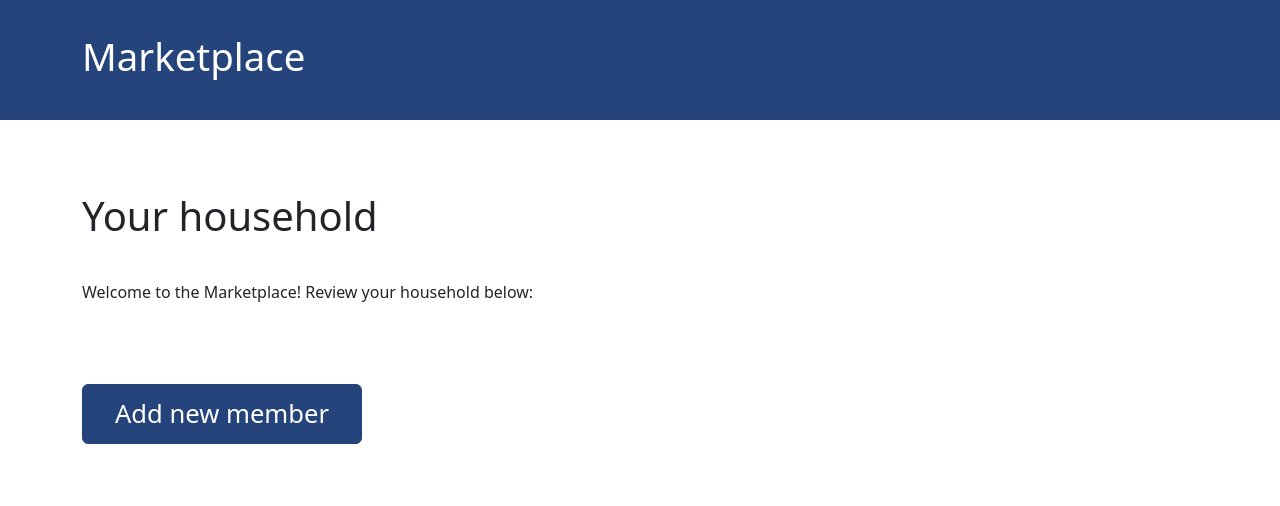
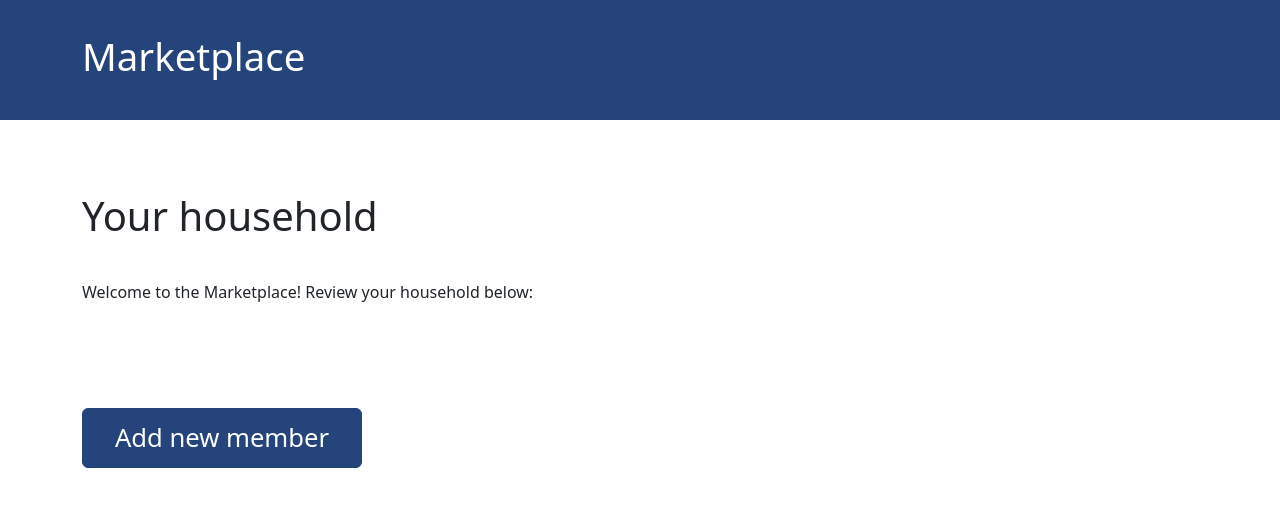
Before and after one commit to mqwebst2/nava-take-home-exercise, a React (Vite) app: page / in a window 1280 px wide. Shown: the top 506 px of the page. Built offline with nearby package versions, Linux system fonts and the light colour scheme; the HTML template or start-up script is replaced by a standard one.

Commit message:
added card Stack padding

```diff
--- a/src/App.jsx
+++ b/src/App.jsx
@@ -42,7 +42,11 @@ export default function App() {
         <p className='m-0'>
           Welcome to the Marketplace! Review your household below:
         </p>
-        <Stack className='custom-card__list' direction='horizontal' gap={3}>
+        <Stack
+          className='custom-card__list pb-4'
+          direction='horizontal'
+          gap={3}
+        >
           {memberElements}
         </Stack>
         <Button
```
